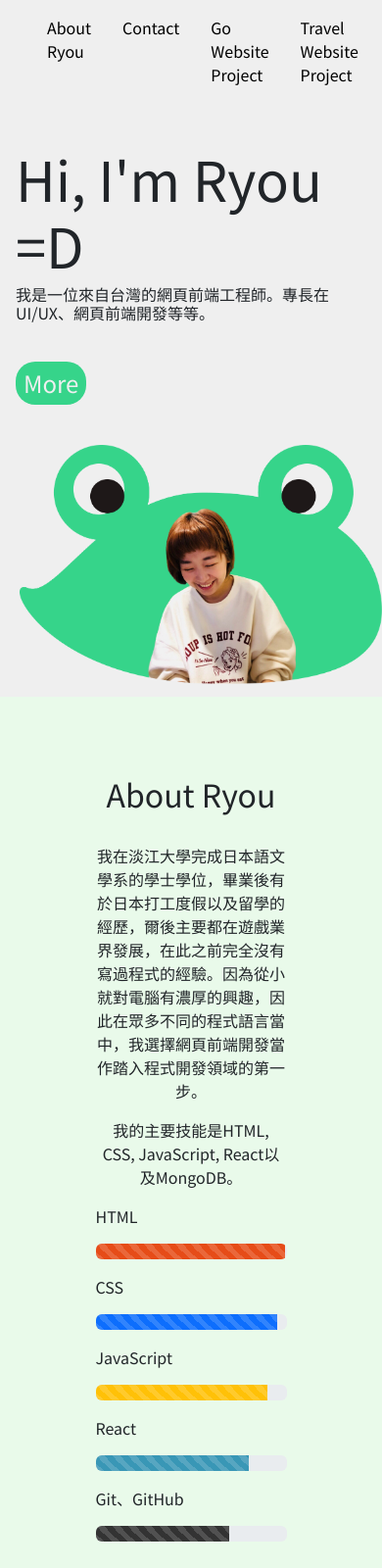
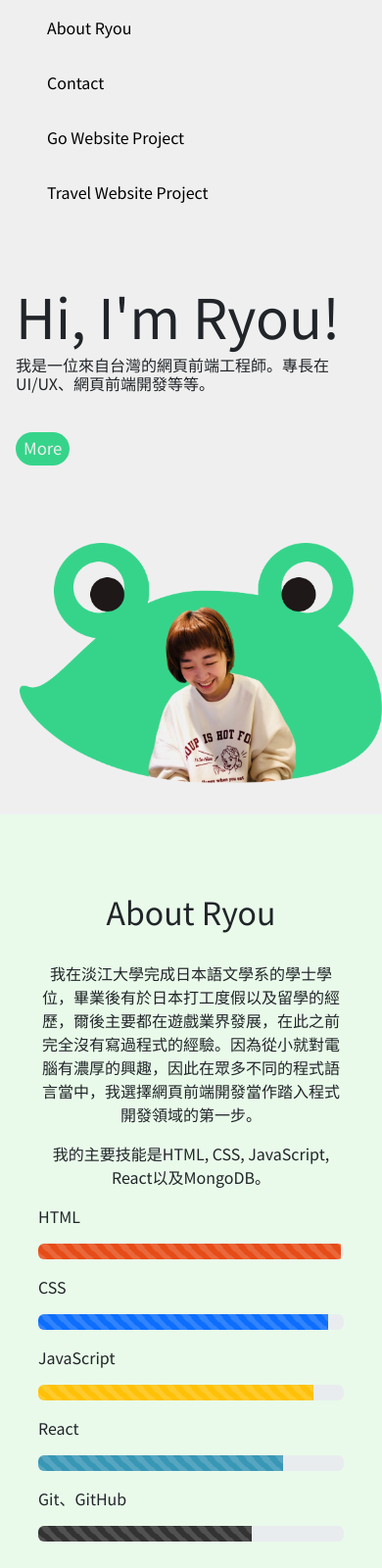
Before and after one commit to ryouhsh/project-portfolio-website, a plain HTML site: page index.html in a window 390 px wide. Shown: the top 1600 px of the page at 98% size. Drawn offline with nearby package versions, Linux system fonts and the light colour scheme; files whose address does not match are found by name; a web font is replaced by a local one.

Commit message:
add rwd settings and navbar shadow

```diff
--- /dev/null
+++ b/app.js
@@ -0,0 +1,9 @@
+const nav = document.querySelector("nav");
+
+window.addEventListener("scroll", () => {
+  if (window.scrollY === 0) {
+    nav.style.boxShadow = "";
+  } else {
+    nav.style.boxShadow = "0 10px 6px -6px #777";
+  }
+});
--- a/index.html
+++ b/index.html
@@ -36,7 +36,7 @@
     <main>
       <section class="main-area">
         <div class="intro">
-          <h1>Hi, I'm Ryou =D</h1>
+          <h1>Hi, I'm Ryou!</h1>
           <h2>
             我是一位來自台灣的網頁前端工程師。專長在UI/UX、網頁前端開發等等。
           </h2>
@@ -177,5 +177,12 @@
         </section>
       </section>
     </main>
+
+    <script
+      src="https://cdn.jsdelivr.net/npm/bootstrap@5.2.1/dist/js/bootstrap.bundle.min.js"
+      integrity="sha384-u1OknCvxWvY5kfmNBILK2hRnQC3Pr17a+RTT6rIHI7NnikvbZlHgTPOOmMi466C8"
+      crossorigin="anonymous"
+    ></script>
+    <script src="./app.js"></script>
   </body>
 </html>
--- a/styles/style.scss
+++ b/styles/style.scss
@@ -23,7 +23,12 @@ h6 {
 
 body {
   background-color: $color_white;
+  overflow-x: hidden;
   nav {
+    background-color: $color_white;
+    position: sticky;
+    top: 0;
+    z-index: 5;
     ul {
       display: flex;
       li {
@@ -64,7 +69,7 @@ body {
           color: $color_white;
           background-color: $color_dark_green;
           padding: 0.25rem 0.5rem;
-          font-size: 1.5rem;
+          font-size: 1.05rem;
           border-radius: 20px;
           display: inline-block;
           margin-top: 2rem;
@@ -113,7 +118,7 @@ body {
       padding: 2rem;
 
       section.table {
-        flex: 5 1 500px;
+        flex: 5 0 500px;
         padding: 2rem;
         table {
           border-collapse: collapse;
@@ -183,3 +188,38 @@ body {
     }
   }
 }
+
+@media screen and (max-width: 800px) {
+  body {
+    main {
+      section.about-me {
+        section.description {
+          width: 80%;
+        }
+      }
+
+      section.resume {
+        overflow-x: auto;
+        section.picture {
+          div.greenRect1,
+          div.greenRect2,
+          div.greenRect3 {
+            display: none;
+          }
+        }
+      }
+    }
+  }
+}
+
+@media screen and (max-width: 680px) {
+  body {
+    nav {
+      position: static;
+      ul {
+        flex-direction: column;
+        // text-align: center;
+      }
+    }
+  }
+}
```
Also changed, not shown: styles/style.css, 1 other file.
